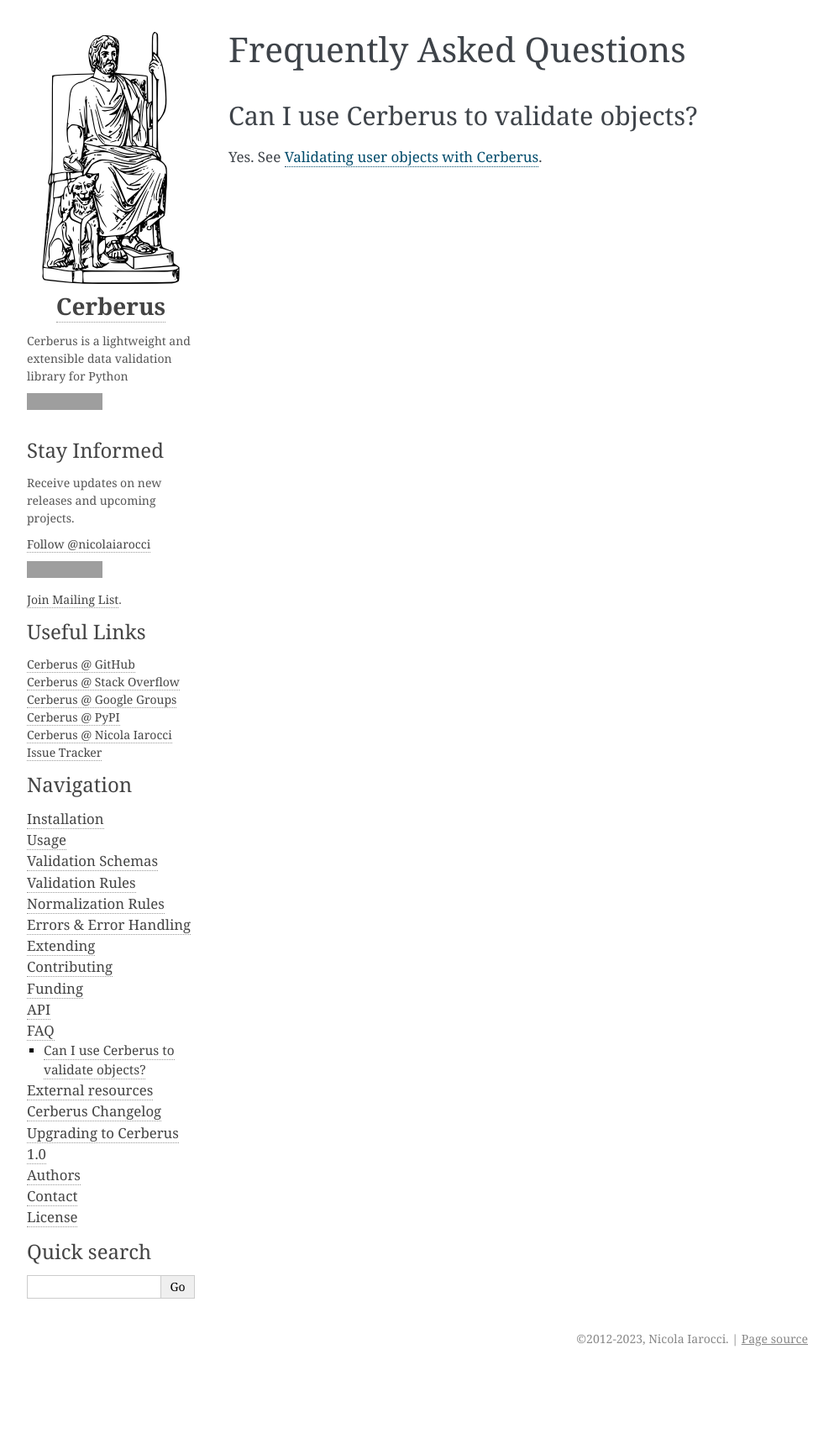
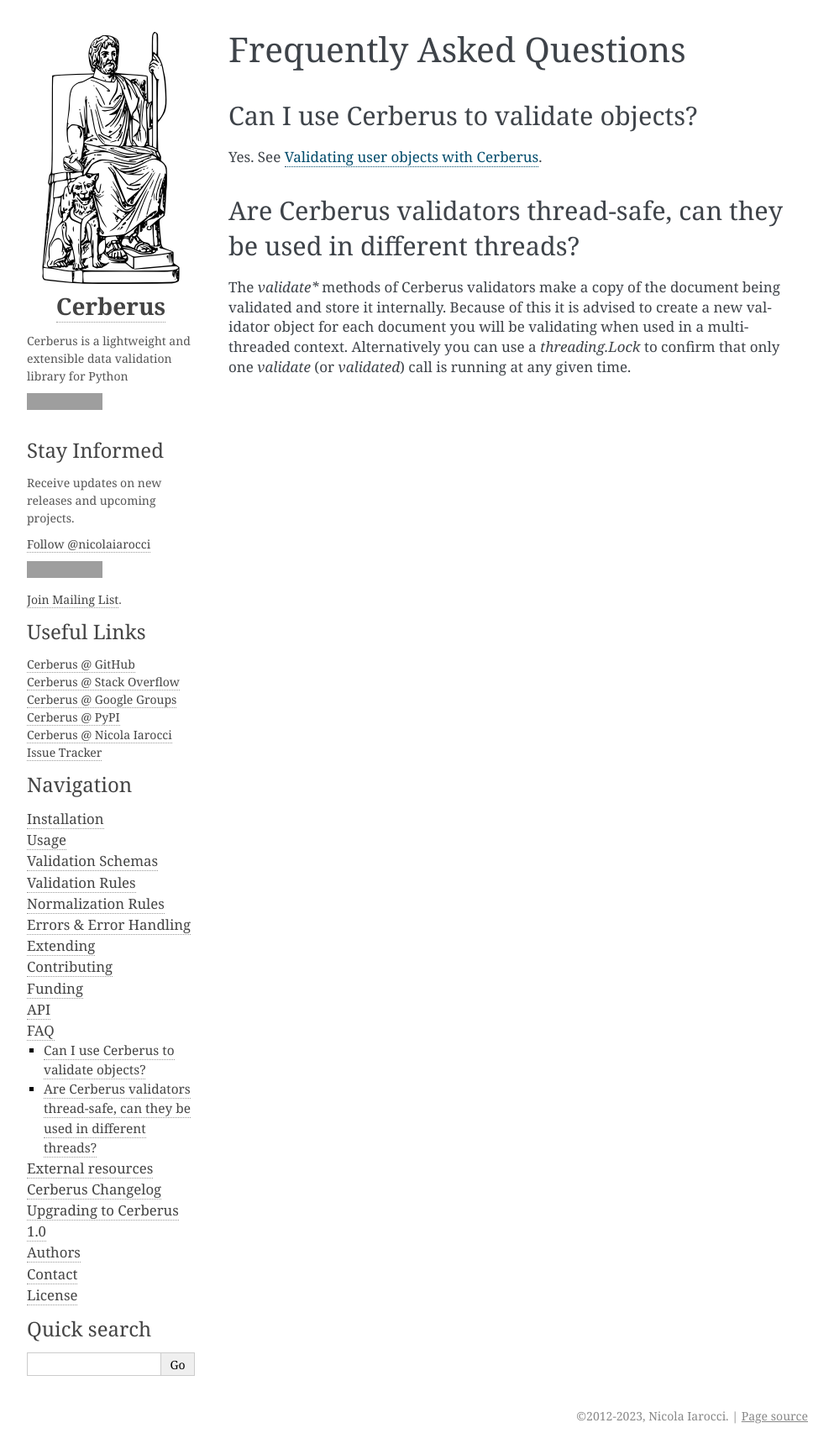
Before and after one commit to pyeve/cerberus, a Sphinx documentation site: the page built from docs/faq.rst, in a window 1280 px wide. Shown: the whole page at 84% size, without its empty margins (148-1141 px from the left). Built offline with Sphinx 7.4.7, drawn with Linux system fonts in a browser that asks for light colours; comment, search, counter and statistics services are not loaded; the version number is read from the project's files by our own code; before the commit the page ends 1633 px from its top, so only the background shows below that; grey boxes are pictures that could not be loaded.

Commit message:
Note about Validator thread-safety
the `validate*` methods of a validator makes a copy of the document being
validated and rely on that document not changing during validation.
When used in a multi-threaded context with a global validator object
(such as in a webserver or a REST api), it is possible for the document to change
while the validation is taking place which causes seemingly random errors.
This note helps users understand that validators are not thread safe.

```diff
--- a/docs/faq.rst
+++ b/docs/faq.rst
@@ -5,3 +5,13 @@
 ---------------------------------------
 
 Yes. See `Validating user objects with Cerberus <https://nicolaiarocci.com/validating-user-objects-cerberus/>`_.
+
+Are Cerberus validators thread-safe, can they be used in different threads?
+---------------------------------------------------------------------------
+
+The `validate*` methods of Cerberus validators make a copy of the document
+being validated and store it internally. Because of this it is advised to
+create a new validator object for each document you will be validating when
+used in a multi-threaded context. Alternatively you can use a `threading.Lock`
+to confirm that only one `validate` (or `validated`) call is running at any
+given time.
```
